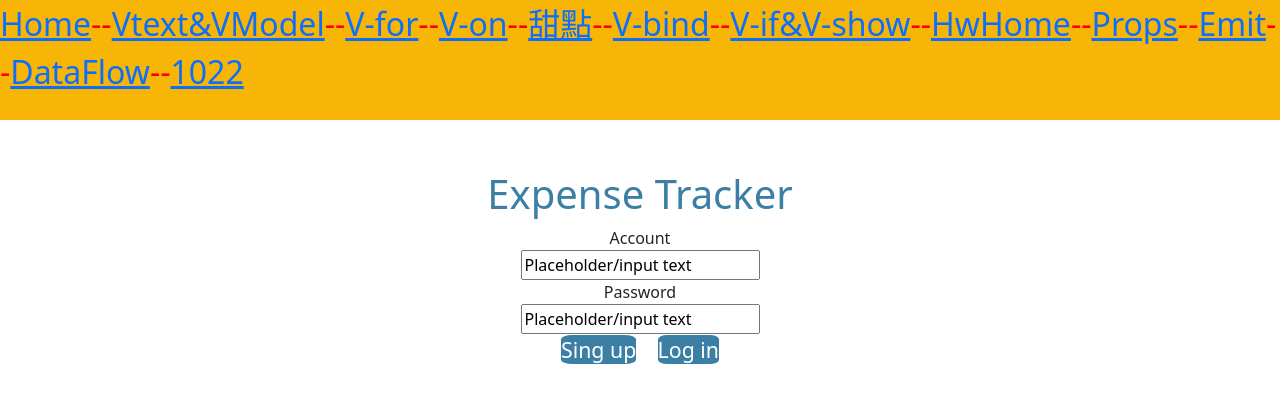
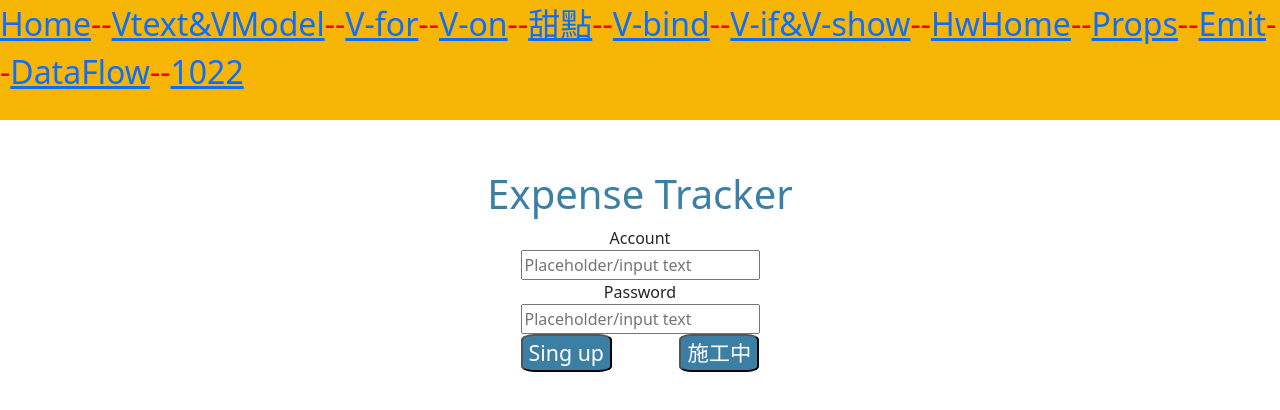
Before and after one commit to k29944397/20231011, a Vue app: page /1022 in a window 1280 px wide. Shown: the top 410 px of the page. Built offline with nearby package versions, Linux system fonts and the light colour scheme.

Commit message:
1022signup

```diff
--- a/src/views/1022.vue
+++ b/src/views/1022.vue
@@ -2,29 +2,64 @@
 export default{
     data(){
         return{
-
+            user:{
+                // name:"",
+                // password:""
+            },
+            store:{
+                name:"",
+                password:""
+            }
         }
     },
     components:{
 
     },
     methods:{
-    }
-}
+        login(){
+            // this.$router.push("/1022main");
+	        var user_nameArr = new Array(localStorage.length);
+            var store_password = localStorage.getItem(this.user.password);
+	            for(var i in localStorage){
+	                user_nameArr[i] = localStorage.key(i);
+                    console.log(store_password)
+		            if(user_nameArr.includes(this.user.name)){
+	    	            if(this.user.password = store_password){
+		    	            alert("登入成功");
+                            this.$router.push("/1022main");
+        	            }else{
+		    	            alert("密碼錯誤or此帳號不存在");
+        	            }
+    	            }
+	        }
+        }
+        //===
+        // login() {
+        //     firebaseAuth.signInWithEmailAndPassword(this.user.name, this.user.password)
+        //     .then(() => {
+        //         this.$router.push("/1022mainPage");
+        //     })
+        //     .catch((error) => {
+        //         alert(error.message);
+        //     });
+        // },
+    },
+};
+
 </script>
 <template>
     <div class="main">
         <h1>Expense Tracker</h1>
         <div class="inpArea">
             <label for="">Account</label><br>
-            <input type="text" value="Placeholder/input text"><br>
+            <input type="text" placeholder="Placeholder/input text" v-model="user.name"><br>
             <label for="">Password</label><br>
-            <input type="text" value="Placeholder/input text"><br>
+            <input type="password" placeholder="Placeholder/input text" v-model="user.password"><br>
         </div>
         <div class="btnArea">
-            <span><RouterLink to="/1022sgUp">Sing up</RouterLink></span>
-            <label for="">___</label>
-            <span><RouterLink to="/1022main">Log in</RouterLink></span>
+            <button id="signBtn"><RouterLink to="/1022sgUp">Sing up</RouterLink></button>
+            <label for="">___</label><RouterLink to="/1022main">Log in</RouterLink>
+            <button id="login_btn" v-on:click="login()">施工中</button>
         </div>
     </div>
 </template>
@@ -52,11 +87,11 @@ text-align:  center;
     label{
         color: #fff;
     }
-    span{
+    button{
         font-size: 16pt;
         background-color:$maincolor;
         border-radius:15%;
-
+        color: #fff;
     }
 }
 </style>
--- a/src/views/1022SgUp.vue
+++ b/src/views/1022SgUp.vue
@@ -2,13 +2,31 @@
 export default{
     data(){
         return{
-
+            user:{
+                name: "",
+                password: "",
+            },
         }
     },
     components:{
 
     },
     methods:{
+        signUp(){
+	        if(this.user.name.length == 0||this.user.password.length == 0){
+		        alert("請輸入帳號密碼");
+	        }
+
+	        else{
+		        localStorage.setItem(this.user.name,this.user.password);
+                this.$router.push("/1022");
+		        alert("註冊成功");
+                // 註冊成功,自動回到登入
+		        // setTimeout(function(){
+		    	//     window.location.href = "index.html";
+		        // },1000);  //1秒
+	        }
+        }
     }
 }
 </script>
@@ -17,16 +35,14 @@ export default{
         <h1>Sign Up</h1>
         <div class="inpArea">
             <label for="">Account</label><br>
-            <input type="text" value="Placeholder/input text"><br>
+            <input type="text" v-model="user.name" placeholder="Placeholder/input text" id="reg_name"><br>
             <label for="">Password</label><br>
-            <input type="text" value="Placeholder/input text"><br>
-            <label for="">Repeat Password</label><br>
-            <input type="text" value="Placeholder/input text"><br>
+            <input type="password" v-model="user.password" placeholder="Placeholder/input text" id="reg_password"><br>
         </div>
         <div class="btnArea">
-            <span><RouterLink to="/1022">Canel</RouterLink></span>
+            <button id=""><RouterLink to="/1022">Canel</RouterLink></button>
             <label for="">___</label>
-            <span><RouterLink to="/1022">Sign Up</RouterLink></span>
+            <button id="signBtn" v-on:click="signUp()">Sign Up</button>
         </div>
     </div>
 </template>
@@ -53,6 +69,9 @@ h1{
         border: 1px solid #fff;
         background-color: $maincolor;
     }
+    input::placeholder{
+        color: #fff;
+    }
 }
 .btnArea{
     a{text-decoration:none}
@@ -66,7 +85,8 @@ h1{
     label{
         color: $maincolor;
     }
-    span{
+    button{
+        color: $maincolor;
         font-size: 16pt;
         background-color:#fff;
         border-radius:8.7%;
--- a/src/views/1022mainPage.vue
+++ b/src/views/1022mainPage.vue
@@ -103,7 +103,7 @@ body{
     }
 }
 .ie1{
-    height: 20px;
+    height: 30px;
     width: 250px;
     margin: 0;
     color: $maincolor;
@@ -112,7 +112,7 @@ body{
 
 }
 .ie2{
-    height: 20px;
+    height: 30px;
     width: 250px;
     margin: 0;
     color: $maincolor;
@@ -120,7 +120,7 @@ body{
     border-radius:10%;
 }
 .ie3{
-    height: 20px;
+    height: 30px;
     width: 250px;
     margin: 0;
     color: $maincolor;
@@ -128,7 +128,7 @@ body{
     border-radius:10%;
 }
 .ie4{
-    height: 20px;
+    height: 30px;
     width: 250px;
     margin: 0;
     color: $maincolor;
```
